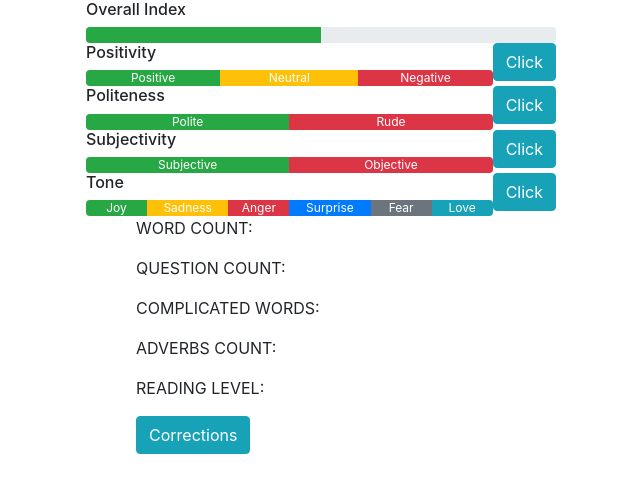
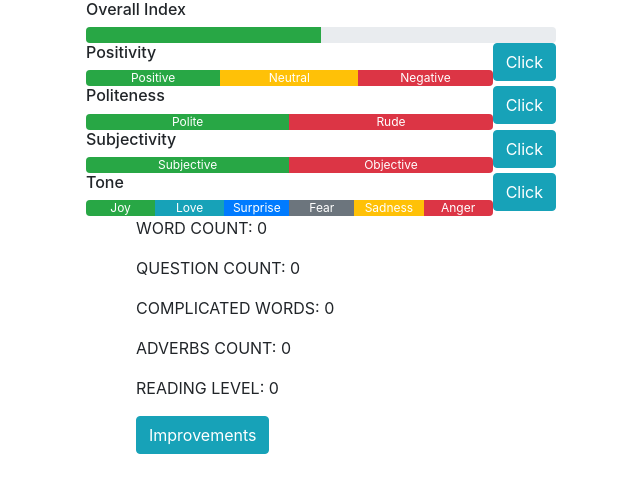
Before and after one commit to cirbuk/smartmails, a Flask app: template myproject/templates/popup.html in a window 1280 px wide. Shown: the top 493 px of the page, without its empty margins (319-959 px from the left). Run offline with Flask 2, Linux system fonts and the light colour scheme; the template is opened without the code that fills it, so the values that code supplies are empty; parts of the project's set-up code (start-up, migrations or seed data) failed here and were passed over; some libraries are stand-ins or nearby versions.

Commit message:
minor adjustments

```diff
--- a/myproject/templates/popup.html
+++ b/myproject/templates/popup.html
@@ -6,35 +6,6 @@
 <!--<link href="https://maxcdn.bootstrapcdn.com/bootstrap/3.3.0/css/bootstrap.min.css" rel="stylesheet" id="bootstrap-css"/>-->
 <!--<script src='./extension.js'></script>  -->
 <!-- ---- Include the above in your HEAD tag -------- -->
-<style>
-
-.bar-step {
-    position:absolute;
-    margin-top:-20px;
-    z-index:1;
-    font-size:12px;
-}
-
-.label-txt {
-    float: left;
-}
-.gradient{
-    background: white; /* For browsers that do not support gradients */
-    background: linear-gradient(to right, red 0%, green 50%,blue 90%); /* Standard syntax (must be last) */
-}
-.label-line {
-    float: right;
-    background: #000;
-    height:50px;
-    width:1px;
-    margin-left: 5px;
-}
-
-.label-percent {
-    float: right;
-    margin-left: 5px;
-}
-</style>
 </head>
 <body>
 
@@ -113,41 +84,44 @@
   </span>
 </div>
 <div class="progress">
-  <div class="progress-bar bg-success" role="progressbar" style="width:15%" id="joy">
+  <div class="progress-bar bg-success" role="progressbar" style="width:17%" id="joy">
     Joy
   </div>
-  <div class="progress-bar bg-warning" role="progressbar" style="width:20%" id="sadness">
+    <div class="progress-bar bg-info" role="progressbar" style="width:17%" id="love">
+    Love
+  </div>
+  <div class="progress-bar" role="progressbar" style="width:16%" id="surprise">
+    Surprise
+  </div>
+  <div class="progress-bar bg-secondary" style="width:16%" id="fear">
+    Fear
+  </div>
+  <div class="progress-bar bg-warning" role="progressbar" style="width:17%" id="sadness">
     Sadness
   </div>
-  <div class="progress-bar bg-danger" role="progressbar" style="width:15%" id="anger">
+  <div class="progress-bar bg-danger" role="progressbar" style="width:17%" id="anger">
     Anger
   </div>
-  <div class="progress-bar" role="progressbar" style="width:20%" id="surprise">
-    Surprise
-  </div>
-  <div class="progress-bar bg-secondary" style="width:15%" id="fear">
-    Fear
-  </div>
-  <div class="progress-bar bg-info" role="progressbar" style="width:15%" id="love">
-    Love
-  </div>
+
+
+
 </div>
 </div>
 <div class="container" style="width: 400px">
-    <p id='word_count'> WORD COUNT: </p>
+    <p id='word_count'> WORD COUNT: 0</p>
 
-    <p id='question_count'> QUESTION COUNT: </p>
+    <p id='question_count'> QUESTION COUNT: 0</p>
 
-    <p id='com_words'> COMPLICATED WORDS: </p>
+    <p id='com_words'> COMPLICATED WORDS: 0</p>
 
-    <p id='adverbs_count'> ADVERBS COUNT: </p>
+    <p id='adverbs_count'> ADVERBS COUNT: 0</p>
 
-    <p id='reading_level'> READING LEVEL: </p>
+    <p id='reading_level'> READING LEVEL: 0</p>
 </div>
 
 </div>
 <div class="container" style="width: 400px">
-   <button type="button" class="btn btn-info btn-xs float-center" id="corrections">Corrections</button>
+   <button type="button" class="btn btn-info btn-xs float-center" id="corrections">Improvements</button>
 </div>
 </body>
 </html>
```
